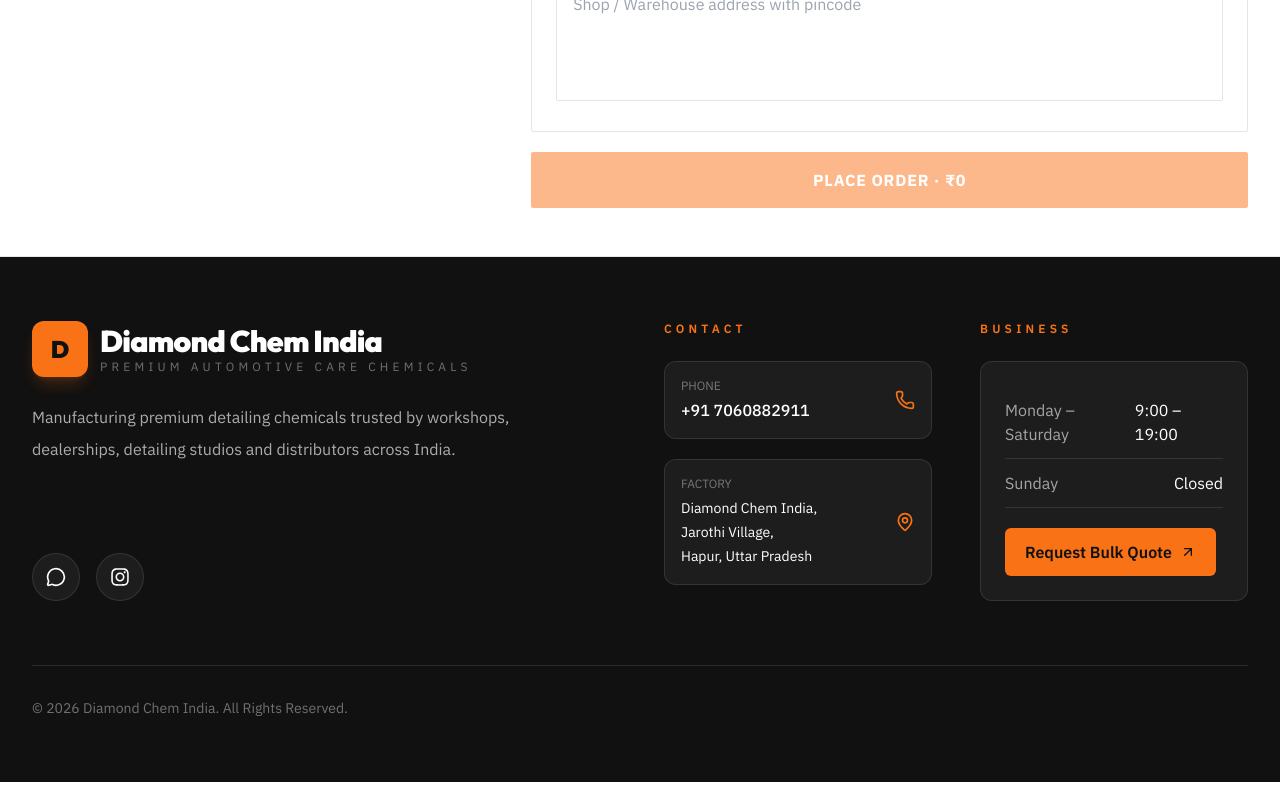
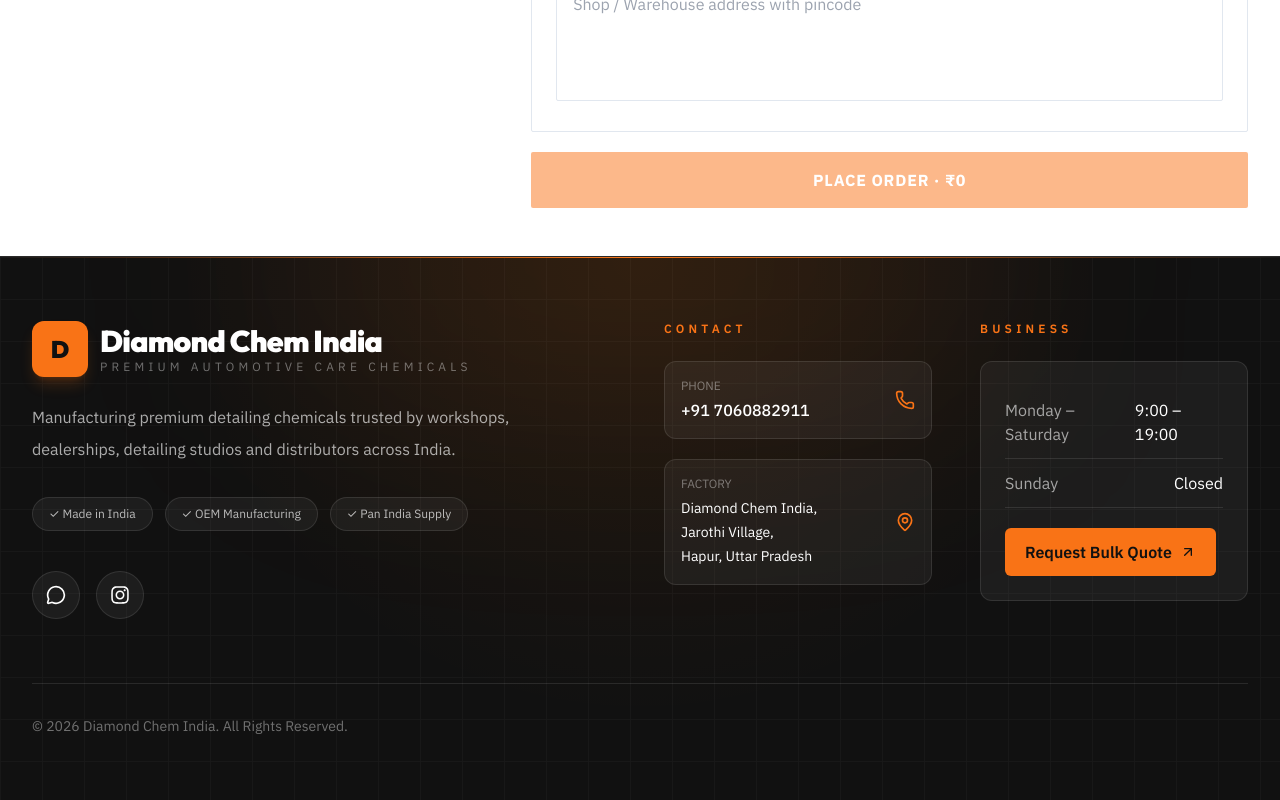
Before and after one commit to kunal522s/diamond-chem-india, a React (Vite) app in the folder frontend/: page /checkout in a window 1280 px wide. Shown: the part 713-1513 px from the top of the page. Built offline with nearby package versions, Linux system fonts and the light colour scheme.

Commit message:
footer updated

```diff
--- a/frontend/src/components/Footer.jsx
+++ b/frontend/src/components/Footer.jsx
@@ -9,8 +9,23 @@
 
 export default function Footer() {
   return (
-    <footer id="contact" className="border-t border-border bg-brand-jet text-white">
-      <div className="container mx-auto px-4 py-16 md:px-8">
+    <footer
+      id="contact"
+      className="relative overflow-hidden border-t border-white/10 bg-brand-jet text-white"
+    >
+      <>
+        {/* Premium Orange Glow */}
+        <div className="absolute inset-x-0 top-0 h-px bg-gradient-to-r from-transparent via-brand-orange to-transparent" />
+
+        <div className="absolute -top-24 left-1/2 h-52 w-[700px] -translate-x-1/2 rounded-full bg-brand-orange/10 blur-[130px]" />
+
+        {/* Grid Pattern */}
+        <div className="absolute inset-0 opacity-[0.03] bg-[linear-gradient(rgba(255,255,255,.9)_1px,transparent_1px),linear-gradient(90deg,rgba(255,255,255,.9)_1px,transparent_1px)] bg-[size:42px_42px]" />
+
+        {/* Radial Glow */}
+        <div className="absolute left-0 top-0 h-full w-full bg-[radial-gradient(circle_at_top,rgba(255,122,0,0.08),transparent_55%)]" />
+
+        <div className="relative container mx-auto px-4 py-16 md:px-8">
           <div className="grid gap-12 md:grid-cols-4">
             <div className="md:col-span-2 flex flex-col justify-between">
 
@@ -37,6 +52,21 @@
                   Manufacturing premium detailing chemicals trusted by workshops,
                   dealerships, detailing studios and distributors across India.
                 </p>
+                <div className="mt-8 flex flex-wrap gap-3">
+
+                  <div className="rounded-full border border-white/10 bg-white/5 px-4 py-2 text-xs text-white/70">
+                    ✓ Made in India
+                  </div>
+
+                  <div className="rounded-full border border-white/10 bg-white/5 px-4 py-2 text-xs text-white/70">
+                    ✓ OEM Manufacturing
+                  </div>
+
+                  <div className="rounded-full border border-white/10 bg-white/5 px-4 py-2 text-xs text-white/70">
+                    ✓ Pan India Supply
+                  </div>
+
+                </div>
               </div>
 
               <div className="mt-10 flex gap-4">
@@ -45,7 +75,7 @@
                   href="https://wa.me/919927873632"
                   target="_blank"
                   rel="noopener noreferrer"
-                className="group flex h-12 w-12 items-center justify-center rounded-full border border-white/10 bg-white/5 transition hover:border-green-500 hover:bg-green-500"
+                  className="group flex h-12 w-12 items-center justify-center rounded-full border border-white/10 bg-white/5 transition-all duration-300 hover:-translate-y-1 hover:border-brand-orange hover:shadow-[0_0_25px_rgba(255,122,0,.35)]"
                 >
                   <MessageCircle className="h-5 w-5 transition group-hover:scale-110" />
                 </a>
@@ -54,7 +84,7 @@
                   href="https://www.instagram.com/anujkumardhariwal/?utm_source=ig_web_button_share_sheet"
                   target="_blank"
                   rel="noopener noreferrer"
-                className="group flex h-12 w-12 items-center justify-center rounded-full border border-white/10 bg-white/5 transition hover:border-pink-500 hover:bg-pink-500"
+                  className="group flex h-12 w-12 items-center justify-center rounded-full border border-white/10 bg-white/5 transition-all duration-300 hover:-translate-y-1 hover:border-brand-orange hover:shadow-[0_0_25px_rgba(255,122,0,.35)]"
                 >
                   <FaInstagram className="h-5 w-5 transition group-hover:scale-110" />
                 </a>
@@ -73,7 +103,7 @@
 
                 <a
                   href="tel:+917060882911"
-                className="group flex items-center justify-between rounded-xl border border-white/10 bg-white/5 p-4 transition hover:border-brand-orange hover:bg-white/10"
+                  className="group flex items-center justify-between rounded-xl border border-white/10 bg-white/5 p-4 transition hover:-translate-y-1 hover:border-brand-orange hover:bg-white/10 hover:shadow-[0_0_35px_rgba(255,122,0,.12)]"
                 >
                   <div>
                     <p className="text-xs text-white/40 uppercase">Phone</p>
@@ -87,7 +117,7 @@
                   href="https://www.google.com/maps/place/Diamond+Chem+India/@28.73747,77.8114062,17z/data=!3m1!4b1!4m6!3m5!1s0x390c85004d46efc3:0xcee6e40bbffa6909!8m2!3d28.73747!4d77.8114062!16s%2Fg%2F11vt5lvdt3?entry=ttu"
                   target="_blank"
                   rel="noopener noreferrer"
-                className="group flex items-center justify-between rounded-xl border border-white/10 bg-white/5 p-4 transition hover:border-brand-orange hover:bg-white/10"
+                  className="group flex items-center justify-between rounded-xl border border-white/10 bg-white/5 p-4 transition hover:-translate-y-1 hover:border-brand-orange hover:bg-white/10 hover:shadow-[0_0_35px_rgba(255,122,0,.12)]"
                 >
                   <div>
                     <p className="text-xs text-white/40 uppercase">Factory</p>
@@ -152,6 +182,7 @@
 
           </div>
         </div>
+      </>
     </footer>
   );
 }
```
Lines whose indentation alone changed are shown as unchanged.
